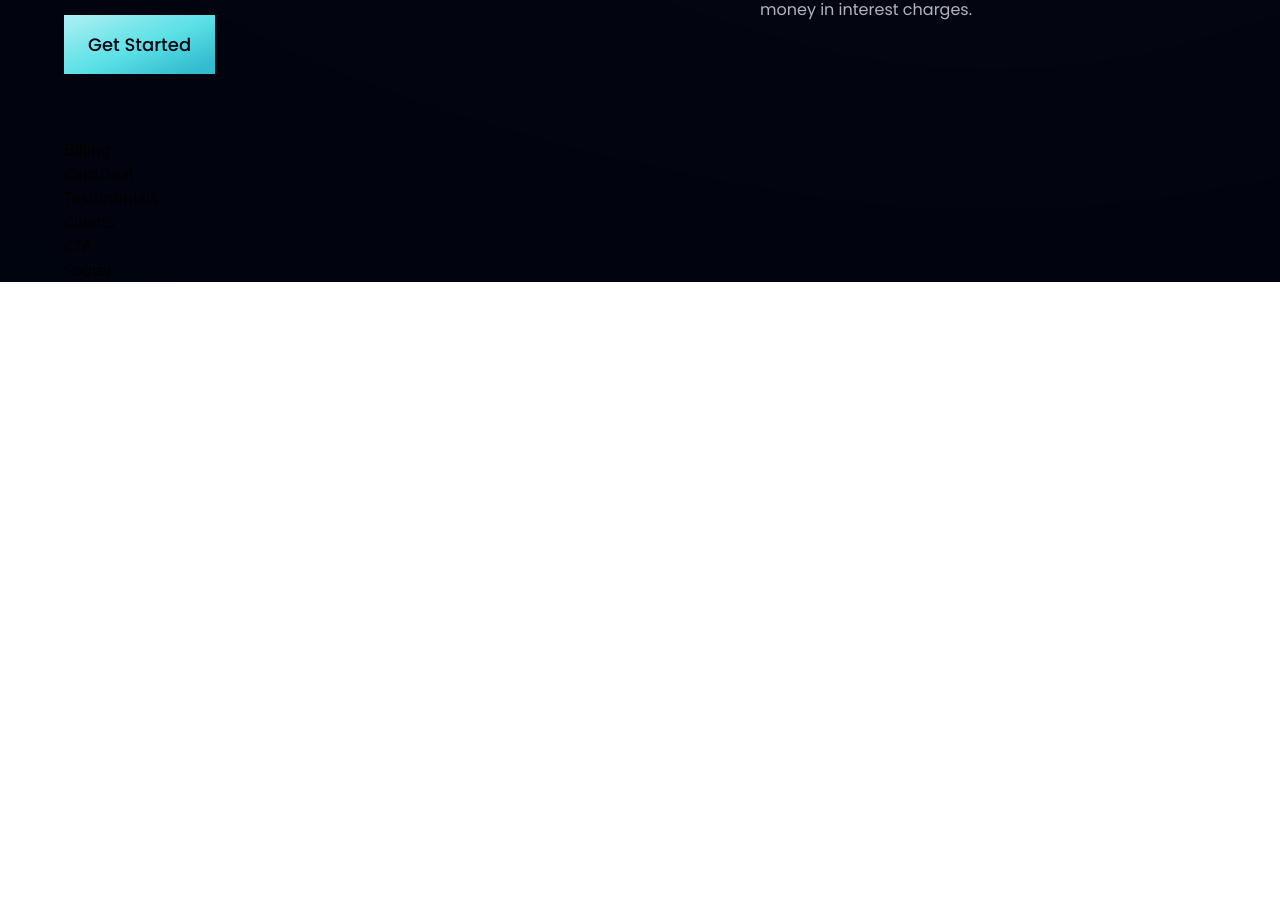
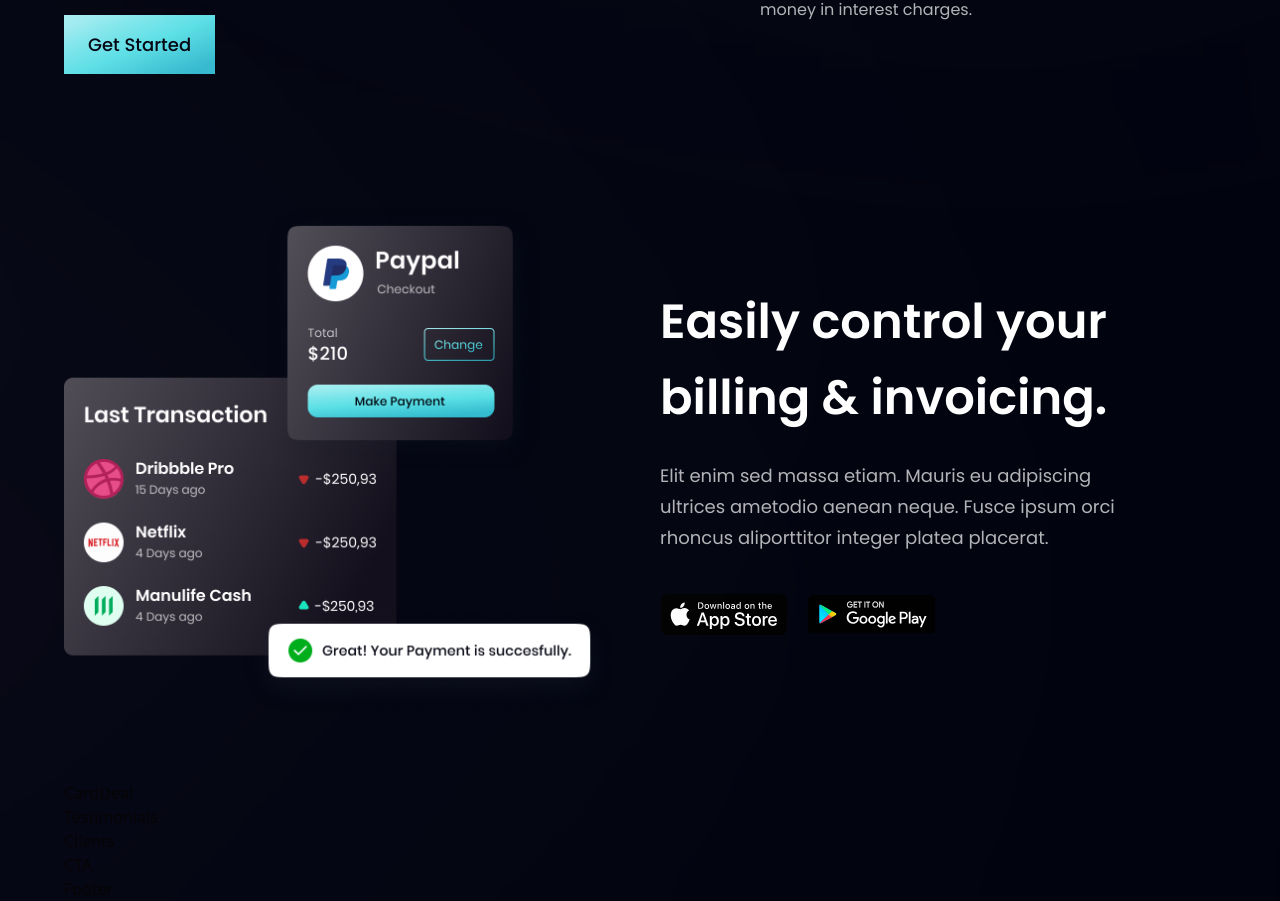
Before and after one commit to Muhammad-Junaid-24/bank-app-frontend, a React (Vite) app: page / in a window 1280 px wide. Shown: the part 1412-2313 px from the top of the page. Before the commit the page ends 1694 px from the top, so only its background shows below. Built offline with nearby package versions, Linux system fonts and the light colour scheme.

Commit message:
Add billing section

```diff
--- a/src/components/Billing.jsx
+++ b/src/components/Billing.jsx
@@ -1,8 +1,26 @@
-import React from 'react'
+import { apple, bill, google } from "../../assets"
+import styles, {layout} from '../style'
 
 function Billing() {
   return (
-    <div>Billing</div>
+    <section id="product" className={`${layout.sectionReverse}`}>
+      <div className={layout.sectionImgReverse}>
+        <img src={bill} alt="billing" className="w-full h-full relative z-[5]" />
+
+        <div className="absolute z-[3] -left-1/2 top-0 w-1/2 h-1/2 rounded-full white__gradient" />
+        <div className="absolute z-[0] -left-1/2 bottom-0 w-1/2 h-1/2 rounded-full pink__gradient" />
+      </div>
+
+      <div className={layout.sectionInfo}>
+        <h2 className={styles.heading2}>Easily control your <br className="sm:block hidden"/> billing & invoicing.</h2>
+        <p className={`${styles.paragraph} max-w-[480px] mt-6`}>Elit enim sed massa etiam. Mauris eu adipiscing ultrices ametodio aenean neque. Fusce ipsum orci rhoncus aliporttitor integer platea placerat.</p>
+        <div className="flex flex-wrap sm:mt-10 mt-6">
+          <img src={apple} alt="apple_store" className="w-[128px] h-[42px] object-contain mr-5 cursor-pointer"/>
+          <img src={google} alt="google_play" className="w-[128px] h-[42px] object-contain cursor-pointer"/>
+
+        </div>
+      </div>
+    </section>
   )
 }
 
```
